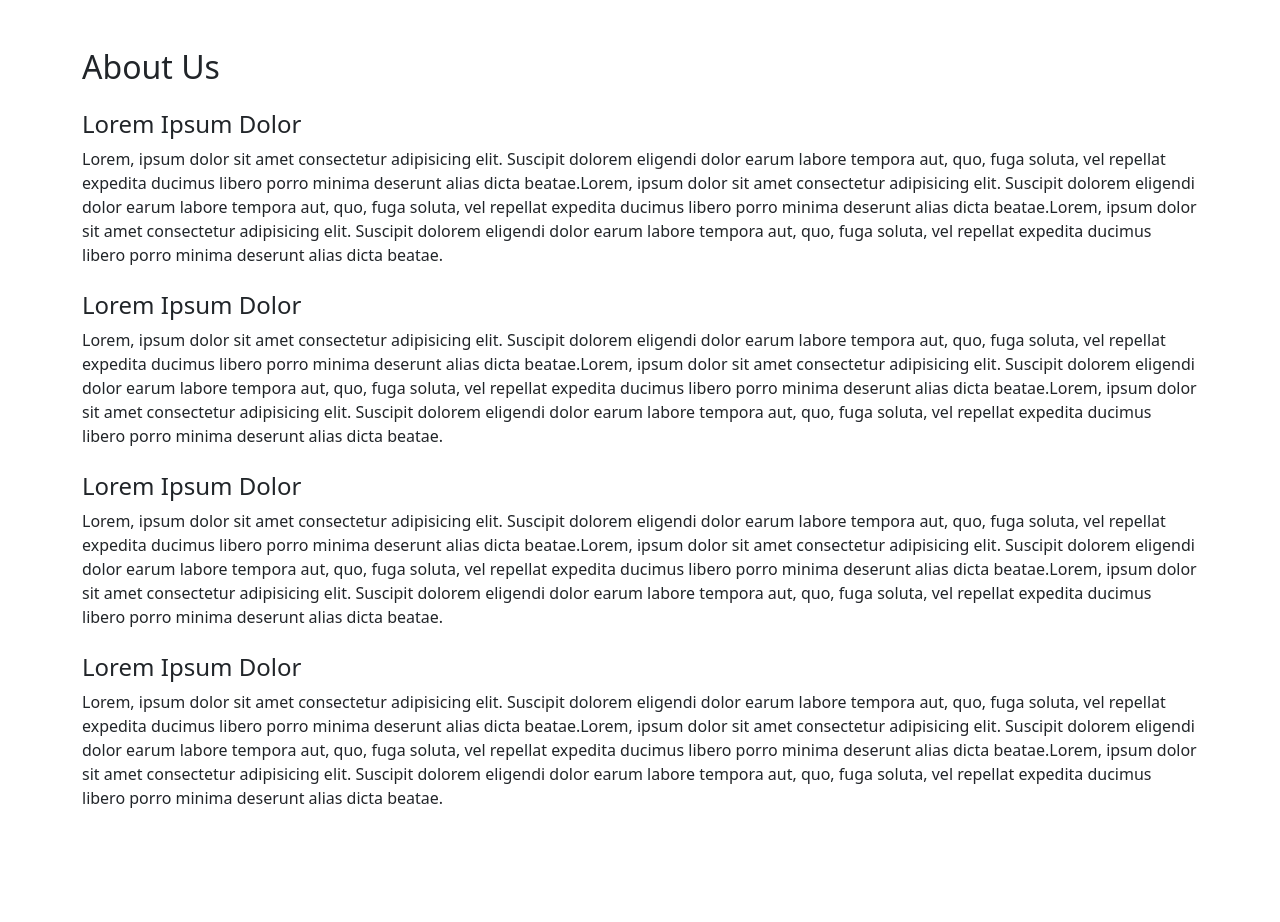
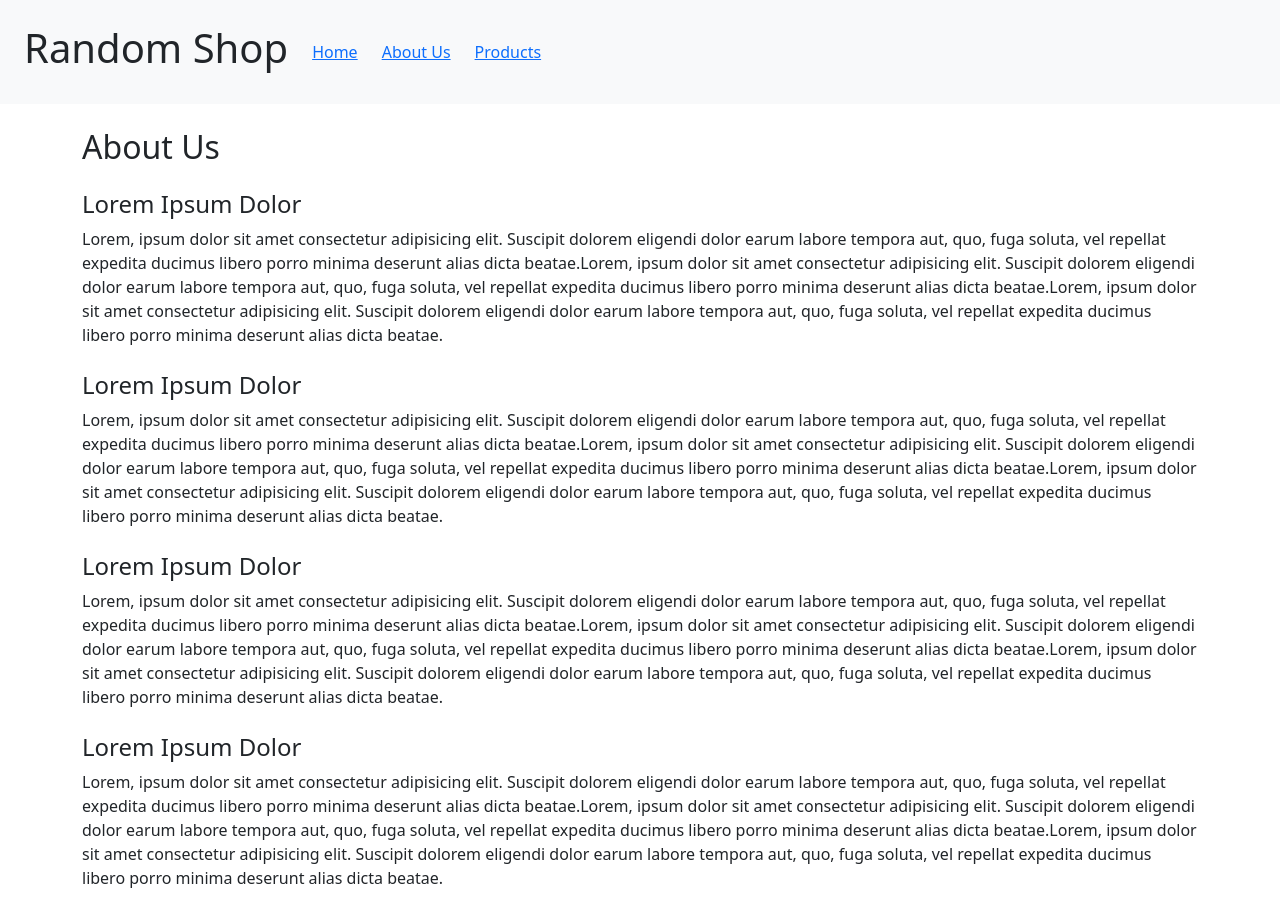
Before and after one commit to ManuelAliquo/react-router, a React (Vite) app: page /about-us in a window 1280 px wide. Shown: the top 922 px of the page. Before the commit the page ends 874 px from the top, so only its background shows below. Built offline with nearby package versions, Linux system fonts and the light colour scheme.

Commit message:
created Header component for navigating pages

```diff
--- /dev/null
+++ b/src/components/Header.jsx
@@ -0,0 +1,14 @@
+import { NavLink } from "react-router-dom";
+
+export default function Header() {
+  return (
+    <header className="p-4 bg-light d-flex sticky-top">
+      <h1 className="me-4">Random Shop</h1>
+      <nav className="d-flex align-items-center gap-4">
+        <NavLink to="/">Home</NavLink>
+        <NavLink to="/about-us">About Us</NavLink>
+        <NavLink to="/products">Products</NavLink>
+      </nav>
+    </header>
+  );
+}
--- a/src/pages/AboutUsPage.jsx
+++ b/src/pages/AboutUsPage.jsx
@@ -1,6 +1,10 @@
+import Header from "../components/Header";
+
 export default function AboutUsPage() {
   return (
-    <div className="container py-5">
+    <>
+      <Header />
+      <div className="container py-4">
         <h2>About Us</h2>
         <ul className="list-unstyled">
           <li className="mt-4">
@@ -12,8 +16,8 @@ export default function AboutUsPage() {
               adipisicing elit. Suscipit dolorem eligendi dolor earum labore tempora aut, quo, fuga
               soluta, vel repellat expedita ducimus libero porro minima deserunt alias dicta
               beatae.Lorem, ipsum dolor sit amet consectetur adipisicing elit. Suscipit dolorem
-            eligendi dolor earum labore tempora aut, quo, fuga soluta, vel repellat expedita ducimus
-            libero porro minima deserunt alias dicta beatae.
+              eligendi dolor earum labore tempora aut, quo, fuga soluta, vel repellat expedita
+              ducimus libero porro minima deserunt alias dicta beatae.
             </p>
           </li>
           <li className="mt-4">
@@ -25,8 +29,8 @@ export default function AboutUsPage() {
               adipisicing elit. Suscipit dolorem eligendi dolor earum labore tempora aut, quo, fuga
               soluta, vel repellat expedita ducimus libero porro minima deserunt alias dicta
               beatae.Lorem, ipsum dolor sit amet consectetur adipisicing elit. Suscipit dolorem
-            eligendi dolor earum labore tempora aut, quo, fuga soluta, vel repellat expedita ducimus
-            libero porro minima deserunt alias dicta beatae.
+              eligendi dolor earum labore tempora aut, quo, fuga soluta, vel repellat expedita
+              ducimus libero porro minima deserunt alias dicta beatae.
             </p>
           </li>
           <li className="mt-4">
@@ -38,8 +42,8 @@ export default function AboutUsPage() {
               adipisicing elit. Suscipit dolorem eligendi dolor earum labore tempora aut, quo, fuga
               soluta, vel repellat expedita ducimus libero porro minima deserunt alias dicta
               beatae.Lorem, ipsum dolor sit amet consectetur adipisicing elit. Suscipit dolorem
-            eligendi dolor earum labore tempora aut, quo, fuga soluta, vel repellat expedita ducimus
-            libero porro minima deserunt alias dicta beatae.
+              eligendi dolor earum labore tempora aut, quo, fuga soluta, vel repellat expedita
+              ducimus libero porro minima deserunt alias dicta beatae.
             </p>
           </li>
           <li className="mt-4">
@@ -51,11 +55,12 @@ export default function AboutUsPage() {
               adipisicing elit. Suscipit dolorem eligendi dolor earum labore tempora aut, quo, fuga
               soluta, vel repellat expedita ducimus libero porro minima deserunt alias dicta
               beatae.Lorem, ipsum dolor sit amet consectetur adipisicing elit. Suscipit dolorem
-            eligendi dolor earum labore tempora aut, quo, fuga soluta, vel repellat expedita ducimus
-            libero porro minima deserunt alias dicta beatae.
+              eligendi dolor earum labore tempora aut, quo, fuga soluta, vel repellat expedita
+              ducimus libero porro minima deserunt alias dicta beatae.
             </p>
           </li>
         </ul>
       </div>
+    </>
   );
 }
--- a/src/pages/HomePage.jsx
+++ b/src/pages/HomePage.jsx
@@ -1,6 +1,10 @@
+import Header from "../components/Header";
+
 export default function HomePage() {
   return (
-    <div className="container py-5 d-flex flex-column align-items-center">
+    <>
+      <Header />
+      <div className="container py-4 d-flex flex-column align-items-center">
         <h1>Best Home Page EVER</h1>
         <figure className="text-center">
           <blockquote className="blockquote fs-2">
@@ -16,5 +20,6 @@ export default function HomePage() {
           alt="Home Page Placeholder"
         />
       </div>
+    </>
   );
 }
--- a/src/pages/ProductsPage.jsx
+++ b/src/pages/ProductsPage.jsx
@@ -1,5 +1,6 @@
 import axios from "axios";
 import { useEffect, useState } from "react";
+import Header from "../components/Header";
 
 export default function ProductsPage() {
   const [products, setProducts] = useState([]);
@@ -13,7 +14,9 @@ export default function ProductsPage() {
   }, []);
 
   return (
-    <div className="container py-5">
+    <>
+      <Header />
+      <div className="container py-4">
         <h1 className="mb-4">Products</h1>
         <div className="row row-cols-2 row-cols-sm-3 row-cols-md-4 row-cols-lg-5 g-3">
           {products.map((product) => {
@@ -38,5 +41,6 @@ export default function ProductsPage() {
           })}
         </div>
       </div>
+    </>
   );
 }
```
Lines whose indentation alone changed are shown as unchanged.
